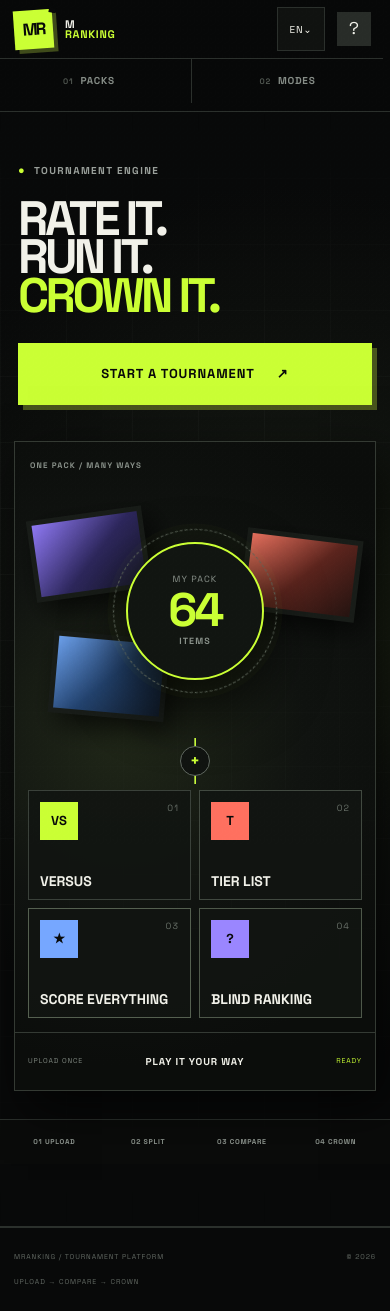
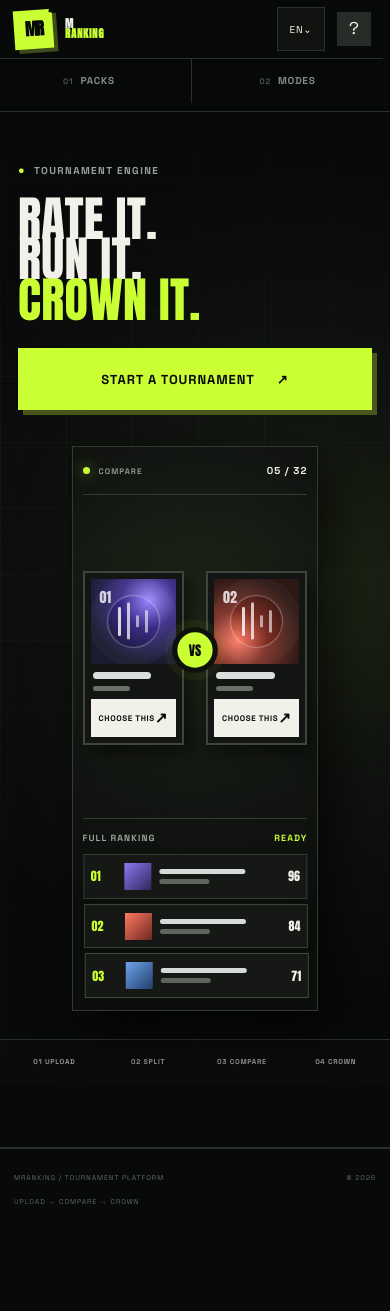
Before and after one commit to bvdcode/MRanking, a Next.js app: page / in a window 390 px wide. After the commit the page ends 1232 px from the top, so only its background shows below. Built offline with nearby package versions, Linux system fonts and the light colour scheme; no server answers.

Commit message:
Replace the home bracket with a ranking preview

```diff
--- a/app/components/home/HomeView.tsx
+++ b/app/components/home/HomeView.tsx
@@ -23,7 +23,7 @@ export function HomeView({ onStart }: { onStart: () => void }) {
           <span>↗</span>
         </button>
       </div>
-      <RankingStudio />
+      <ChoicePreview />
       <div className="home-flow">
         <span>01 {t("UPLOAD")}</span>
         <i>→</i>
@@ -37,53 +37,55 @@ export function HomeView({ onStart }: { onStart: () => void }) {
   );
 }
 
-function RankingStudio() {
+function ChoicePreview() {
   const { t } = useI18n();
-  const modes = [
-    { icon: "VS", label: "Versus" },
-    { icon: "T", label: "Tier List" },
-    { icon: "★", label: "Score Everything" },
-    { icon: "?", label: "Blind Ranking" },
-  ];
   return (
     <div
-      className="ranking-studio"
-      aria-label={t("One pack, many ranking modes")}
+      className="choice-preview"
+      aria-label={t("Choose the one that stays")}
     >
-      <span className="studio-caption">{t("ONE PACK / MANY WAYS")}</span>
-      <div className="studio-input">
-        <div className="studio-media-stack" aria-hidden="true">
-          <i className="studio-media-card studio-media-one" />
-          <i className="studio-media-card studio-media-two" />
-          <i className="studio-media-card studio-media-three" />
-        </div>
-        <div className="studio-pack-core">
-          <small>{t("MY PACK")}</small>
-          <span>64</span>
-          <b>{t("ITEMS")}</b>
-        </div>
+      <header className="preview-head">
+        <span>{t("COMPARE")}</span>
+        <b>05 / 32</b>
+      </header>
+      <div className="preview-duel">
+        {["one", "two"].map((variant, index) => (
+          <article className={`preview-option preview-option-${variant}`} key={variant}>
+            <div className="preview-art" aria-hidden="true">
+              <span>0{index + 1}</span>
+              <i />
+              <i />
+              <i />
+              <i />
+            </div>
+            <div className="preview-track-lines" aria-hidden="true">
+              <b />
+              <i />
+            </div>
+            <div className="preview-pick">
+              <span>{t("Choose this")}</span>
+              <b>↗</b>
+            </div>
+          </article>
+        ))}
+        <div className="preview-vs" aria-hidden="true">VS</div>
       </div>
-      <div className="studio-switch" aria-hidden="true">
-        <i />
-        <span>+</span>
-        <i />
-      </div>
-      <div className="studio-modes">
-        {modes.map((mode, index) => (
-          <div
-            className={`studio-mode-card studio-mode-${index + 1}`}
-            key={mode.label}
-          >
-            <i>{mode.icon}</i>
-            <span>0{index + 1}</span>
-            <b>{t(mode.label)}</b>
+      <div className="preview-ranking">
+        <header>
+          <span>{t("Full ranking")}</span>
+          <b>{t("READY")}</b>
+        </header>
+        {[96, 84, 71].map((score, index) => (
+          <div className={`preview-rank-row preview-rank-${index + 1}`} key={score}>
+            <strong>0{index + 1}</strong>
+            <i aria-hidden="true" />
+            <span aria-hidden="true">
+              <b />
+              <small />
+            </span>
+            <em>{score}</em>
           </div>
         ))}
-      </div>
-      <div className="studio-status">
-        <span>{t("UPLOAD ONCE")}</span>
-        <b>{t("PLAY IT YOUR WAY")}</b>
-        <i>{t("READY")}</i>
       </div>
     </div>
   );
--- a/app/layout.tsx
+++ b/app/layout.tsx
@@ -1,5 +1,5 @@
 import type { Metadata, Viewport } from "next";
-import { Space_Grotesk, Syne } from "next/font/google";
+import { Anton, Space_Grotesk, Syne } from "next/font/google";
 import { headers } from "next/headers";
 import "./globals.css";
 
@@ -11,6 +11,12 @@ const grotesk = Space_Grotesk({
 const syne = Syne({
   variable: "--font-display",
   subsets: ["latin"],
+});
+
+const anton = Anton({
+  variable: "--font-impact",
+  subsets: ["latin"],
+  weight: "400",
 });
 
 export const viewport: Viewport = {
@@ -53,7 +59,9 @@ export async function generateMetadata(): Promise<Metadata> {
 export default function RootLayout({ children }: Readonly<{ children: React.ReactNode }>) {
   return (
     <html lang="en">
-      <body className={`${grotesk.variable} ${syne.variable}`}>{children}</body>
+      <body className={`${grotesk.variable} ${syne.variable} ${anton.variable}`}>
+        {children}
+      </body>
     </html>
   );
 }
--- a/app/styles/base.css
+++ b/app/styles/base.css
@@ -15,7 +15,7 @@
 * { box-sizing: border-box; }
 html { min-height: 100dvh; background: var(--ink); scroll-behavior: smooth; }
 body { min-height: 100dvh; margin: 0; min-width: 1080px; background: var(--ink); color: var(--paper); font-family: var(--font-body), Arial, sans-serif; }
-:lang(en) body { --font-display: var(--font-body); }
+:lang(en) body { --font-display: var(--font-impact); }
 button, input, textarea, select { font: inherit; }
 button, a { color: inherit; -webkit-tap-highlight-color: transparent; }
 button:focus-visible, input:focus-visible, textarea:focus-visible, select:focus-visible, a:focus-visible { outline: 2px solid var(--acid); outline-offset: 2px; }
@@ -68,47 +68,53 @@ button:focus-visible, input:focus-visible, textarea:focus-visible, select:focus-
 .eyebrow { display: flex; align-items: center; gap: 8px; color: #9aa09b; text-transform: uppercase; font-size: 9px; letter-spacing: .17em; font-weight: 800; }
 .eyebrow span { color: var(--acid); font-size: 8px; }
 
-.new-home { min-height: calc(100dvh - 88px); position: relative; display: grid; grid-template-columns: 42% 58%; padding-bottom: 72px; background: radial-gradient(circle at 74% 46%, #202814 0, #10130f 30%, #080909 66%); border-bottom: 1px solid var(--line); }
+.new-home { min-height: calc(100dvh - 88px); position: relative; display: grid; grid-template-columns: minmax(420px,.82fr) minmax(560px,1.18fr); column-gap: clamp(30px,3.5vw,68px); padding: 0 clamp(28px,4vw,72px) 72px clamp(34px,6vw,110px); overflow: hidden; background: radial-gradient(circle at 76% 46%, #202814 0, #10130f 30%, #080909 66%); border-bottom: 1px solid var(--line); }
 .new-home::before { content: ""; position: absolute; inset: 0; pointer-events: none; background-image: linear-gradient(#2a2e2a40 1px, transparent 1px), linear-gradient(90deg,#2a2e2a40 1px,transparent 1px); background-size: 66px 66px; mask-image: linear-gradient(90deg,transparent,#000 55%); }
-.home-copy { align-self: center; padding: 45px 0 25px 7vw; position: relative; z-index: 2; }
+.home-copy { min-width: 0; align-self: center; padding: 45px 0 25px; position: relative; z-index: 3; }
 .home-copy .eyebrow { font-size: 13px; letter-spacing: .14em; }
 .home-copy .eyebrow span { font-size: 11px; }
-.home-copy h1 { margin: 24px 0 35px; font: 850 clamp(68px,6.7vw,118px)/.78 var(--font-display); letter-spacing: -.075em; text-transform: uppercase; }
+.home-copy h1 { margin: 24px 0 35px; font: 400 clamp(68px,6.7vw,118px)/.82 var(--font-display); letter-spacing: .005em; text-transform: uppercase; }
 :lang(ru) .home-copy h1, :lang(uk) .home-copy h1 { font-size: clamp(56px,5.5vw,90px); line-height: .86; }
 .home-copy h1 em { color: var(--acid); font-style: normal; }
 .button.jumbo { min-height: 70px; padding: 0 34px; font-size: 15px; }
-.ranking-studio { margin: 6vh 4vw 3vh 0; min-height: 610px; position: relative; z-index: 2; border: 1px solid #343a33; background: radial-gradient(circle at 30% 45%,#202718 0,#101310 42%,#0b0d0b 76%); box-shadow: 25px 28px 70px #000b; display: grid; grid-template-columns: minmax(250px,.9fr) 92px minmax(330px,1.1fr); grid-template-rows: 1fr 72px; align-items: center; padding: 54px 34px 0; overflow: hidden; }
-.ranking-studio::before { content: ""; position: absolute; inset: 0; pointer-events: none; opacity: .35; background-image: linear-gradient(#30362f55 1px,transparent 1px),linear-gradient(90deg,#30362f55 1px,transparent 1px); background-size: 54px 54px; mask-image: radial-gradient(circle at 55% 50%,#000,transparent 78%); }
-.studio-caption { position: absolute; top: 17px; left: 22px; color: #89918a; font-size: 10px; font-weight: 800; letter-spacing: .14em; }
-.studio-input { min-width: 0; height: 410px; position: relative; display: grid; place-items: center; }
-.studio-media-stack { width: 100%; height: 100%; position: absolute; inset: 0; }
-.studio-media-card { width: 162px; height: 116px; position: absolute; border: 7px solid #181c18; box-shadow: 9px 11px 28px #000a; animation: studio-float 5s ease-in-out infinite; }
-.studio-media-one { left: 2%; top: 8%; background: linear-gradient(135deg,#8e78f3,#2d275c 55%,#17172a); transform: rotate(-8deg); }
-.studio-media-two { right: 0; top: 20%; background: linear-gradient(135deg,#ea725f,#5b241d 52%,#241310); transform: rotate(7deg); animation-delay: -1.8s; }
-.studio-media-three { left: 10%; bottom: 2%; background: linear-gradient(135deg,#6b9fea,#23436f 52%,#101a27); transform: rotate(5deg); animation-delay: -3.2s; }
-.studio-pack-core { width: 190px; height: 190px; position: relative; z-index: 2; border: 2px solid var(--acid); border-radius: 50%; background: #111511; box-shadow: 0 0 0 13px #caff3408,0 22px 55px #000b; display: grid; place-items: center; align-content: center; gap: 3px; animation: studio-core-glow 4s ease-in-out infinite; }
-.studio-pack-core::after { content: ""; width: 224px; height: 224px; position: absolute; border: 1px dashed #596256; border-radius: 50%; animation: studio-orbit 18s linear infinite; }
-.studio-pack-core small, .studio-pack-core b { color: #89918a; font-size: 9px; letter-spacing: .12em; }
-.studio-pack-core span { color: var(--acid); font: 900 64px/.9 var(--font-display); letter-spacing: -.06em; }
-.studio-switch { height: 100%; position: relative; z-index: 2; display: flex; align-items: center; }
-.studio-switch i { height: 2px; flex: 1; background: linear-gradient(90deg,#424a42,var(--acid),#424a42); background-size: 200% 100%; animation: studio-route 3s linear infinite; }
-.studio-switch span { width: 38px; height: 38px; flex: 0 0 38px; border: 1px solid #606860; border-radius: 50%; background: #101310; display: grid; place-items: center; color: var(--acid); font: 800 20px var(--font-display); }
-.studio-modes { position: relative; z-index: 2; display: grid; grid-template-columns: repeat(2,minmax(0,1fr)); gap: 13px; }
-.studio-mode-card { min-height: 154px; border: 1px solid #394039; background: rgba(18,21,18,.92); padding: 16px; display: grid; grid-template-columns: 1fr auto; grid-template-rows: 1fr auto; align-items: start; transition: transform .2s ease,border-color .2s ease,background .2s ease; animation: studio-mode-breathe 6s ease-in-out infinite; }
-.studio-mode-card:hover { transform: translateY(-5px); border-color: var(--acid); background: #192116; }
-.studio-mode-card i { width: 48px; height: 48px; display: grid; place-items: center; background: #242924; color: var(--paper); font: 900 17px var(--font-display); font-style: normal; }
-.studio-mode-card span { color: #697169; font-size: 9px; letter-spacing: .12em; }
-.studio-mode-card b { grid-column: 1 / -1; align-self: end; font: 850 19px/1 var(--font-display); text-transform: uppercase; }
-.studio-mode-1 i { background: var(--acid); color: var(--ink); }
-.studio-mode-2 { animation-delay: -1.5s; }
-.studio-mode-2 i { background: var(--coral); color: var(--ink); }
-.studio-mode-3 { animation-delay: -3s; }
-.studio-mode-3 i { background: var(--blue); color: var(--ink); }
-.studio-mode-4 { animation-delay: -4.5s; }
-.studio-mode-4 i { background: var(--violet); color: var(--ink); }
-.studio-status { min-width: 0; grid-column: 1 / -1; align-self: stretch; position: relative; z-index: 2; border-top: 1px solid #343a34; display: grid; grid-template-columns: 1fr auto 1fr; align-items: center; gap: 15px; color: #7e867f; font-size: 9px; letter-spacing: .12em; }
-.studio-status b { color: var(--paper); font: 800 13px var(--font-display); }
-.studio-status i { justify-self: end; color: var(--acid); font-style: normal; }
+.choice-preview { width: 100%; max-width: 760px; min-width: 0; min-height: 620px; margin: 5vh 0 3vh; justify-self: end; align-self: center; position: relative; z-index: 2; border: 1px solid #343a33; background: radial-gradient(circle at 50% 32%,#202718 0,#111411 46%,#0b0d0b 78%); box-shadow: 25px 28px 70px #000b; padding: 0 26px 26px; display: grid; grid-template-rows: 54px minmax(300px,1fr) 194px; overflow: hidden; }
+.choice-preview::before { content: ""; position: absolute; inset: 0; pointer-events: none; opacity: .3; background-image: linear-gradient(#30362f55 1px,transparent 1px),linear-gradient(90deg,#30362f55 1px,transparent 1px); background-size: 54px 54px; mask-image: radial-gradient(circle at 50% 40%,#000,transparent 82%); }
+.preview-head { position: relative; z-index: 2; border-bottom: 1px solid #343a34; display: flex; align-items: center; justify-content: space-between; color: #8f9790; font-size: 10px; font-weight: 800; letter-spacing: .13em; }
+.preview-head span::before { content: ""; width: 7px; height: 7px; margin-right: 9px; display: inline-block; border-radius: 50%; background: var(--acid); box-shadow: 0 0 14px #caff34aa; }
+.preview-head b { color: var(--paper); font-size: 12px; }
+.preview-duel { min-width: 0; position: relative; z-index: 2; display: grid; grid-template-columns: repeat(2,minmax(0,1fr)); align-items: center; gap: 54px; padding: 22px 0 18px; }
+.preview-option { min-width: 0; border: 2px solid #3e453e; background: #121512; padding: 10px; box-shadow: 10px 12px 28px #0008; transition: transform .2s ease,border-color .2s ease; animation: preview-choice 7s ease-in-out infinite; }
+.preview-option-two { animation-delay: -3.5s; }
+.preview-art { aspect-ratio: 1 / 1; position: relative; overflow: hidden; display: flex; align-items: center; justify-content: center; gap: 6px; background: radial-gradient(circle at 68% 25%,#9d86ff 0,#392c87 32%,#15152a 72%); }
+.preview-option-two .preview-art { background: radial-gradient(circle at 28% 72%,#ff7a65 0,#7a2d23 34%,#271310 74%); }
+.preview-art::before { content: ""; width: 62%; height: 62%; position: absolute; border: 1px solid #ffffff66; border-radius: 50%; box-shadow: 0 0 0 18px #ffffff08,0 0 0 36px #ffffff06; animation: preview-disc 8s linear infinite; }
+.preview-art span { position: absolute; top: 12px; left: 13px; z-index: 2; color: #ffffffcc; font: 400 18px var(--font-display); }
+.preview-art i { width: 4px; height: 34%; position: relative; z-index: 2; background: #fff; border-radius: 4px; opacity: .82; animation: preview-wave 1.4s ease-in-out infinite; }
+.preview-art i:nth-of-type(2) { height: 52%; animation-delay: -.3s; }
+.preview-art i:nth-of-type(3) { height: 24%; animation-delay: -.6s; }
+.preview-art i:nth-of-type(4) { height: 43%; animation-delay: -.9s; }
+.preview-track-lines { height: 45px; padding: 11px 4px 7px; display: grid; gap: 6px; }
+.preview-track-lines b, .preview-track-lines i { display: block; border-radius: 4px; background: #dbdfdc; }
+.preview-track-lines b { width: 72%; height: 7px; }
+.preview-track-lines i { width: 46%; height: 5px; background: #686f69; }
+.preview-pick { min-height: 42px; padding: 0 13px; display: flex; align-items: center; justify-content: space-between; background: var(--paper); color: var(--ink); font-size: 10px; font-weight: 900; letter-spacing: .08em; text-transform: uppercase; }
+.preview-pick b { font-size: 18px; }
+.preview-vs { width: 56px; height: 56px; position: absolute; z-index: 4; left: 50%; top: 48%; translate: -50% -50%; border: 7px solid #0d100d; border-radius: 50%; display: grid; place-items: center; background: var(--acid); color: var(--ink); font: 400 17px var(--font-display); animation: preview-vs-pulse 3.5s ease-in-out infinite; }
+.preview-ranking { min-width: 0; position: relative; z-index: 2; border-top: 1px solid #343a34; padding-top: 13px; display: grid; gap: 7px; }
+.preview-ranking > header { display: flex; align-items: center; justify-content: space-between; color: #9aa19b; font-size: 9px; font-weight: 800; letter-spacing: .12em; text-transform: uppercase; }
+.preview-ranking > header b { color: var(--acid); }
+.preview-rank-row { min-width: 0; min-height: 42px; border: 1px solid #313631; background: #151815; display: grid; grid-template-columns: 34px 32px minmax(0,1fr) 36px; align-items: center; gap: 10px; padding: 5px 11px; animation: preview-rank-shift 5s ease-in-out infinite; }
+.preview-rank-row strong { color: var(--acid); font: 400 15px var(--font-display); }
+.preview-rank-row > i { width: 30px; height: 30px; display: block; background: linear-gradient(135deg,#8e78f3,#2d275c); }
+.preview-rank-2 { animation-delay: -.4s; }
+.preview-rank-2 > i { background: linear-gradient(135deg,#ff7963,#6d291f); }
+.preview-rank-3 { animation-delay: -.8s; }
+.preview-rank-3 > i { background: linear-gradient(135deg,#70a3ed,#203f6b); }
+.preview-rank-row > span { min-width: 0; display: grid; gap: 5px; }
+.preview-rank-row > span b, .preview-rank-row > span small { height: 5px; display: block; border-radius: 3px; background: #d7dbd8; }
+.preview-rank-row > span b { width: min(82%,220px); }
+.preview-rank-row > span small { width: min(48%,130px); background: #5e655f; }
+.preview-rank-row em { justify-self: end; color: var(--paper); font: 400 15px var(--font-display); font-style: normal; }
 .home-flow { position: absolute; bottom: 0; left: 0; right: 0; height: 72px; display: flex; align-items: center; justify-content: center; gap: 33px; border-top: 1px solid var(--line); background: #0a0b0a; color: #929a93; font-size: 11px; font-weight: 700; letter-spacing: .1em; }
 .home-flow i { color: var(--acid); font-style: normal; font-size: 17px; }
 
--- a/app/styles/features.css
+++ b/app/styles/features.css
@@ -225,11 +225,11 @@ footer { height: 90px; border-top: 1px solid var(--line); padding: 0 48px; displ
 
 @keyframes nav-in { from { transform: scaleX(0); } }
 @keyframes menu-in { from { opacity: 0; transform: translateY(-6px); } }
-@keyframes studio-float { 50% { translate: 0 -8px; } }
-@keyframes studio-core-glow { 50% { box-shadow: 0 0 0 19px #caff3405,0 25px 62px #000d; } }
-@keyframes studio-orbit { to { transform: rotate(360deg); } }
-@keyframes studio-route { to { background-position: -200% 0; } }
-@keyframes studio-mode-breathe { 50% { border-color: #566151; } }
+@keyframes preview-choice { 0%,42%,58%,100% { border-color: #3e453e; transform: translateY(0); } 48%,52% { border-color: var(--acid); transform: translateY(-4px); } }
+@keyframes preview-disc { to { transform: rotate(360deg); } }
+@keyframes preview-wave { 50% { transform: scaleY(.55); opacity: .55; } }
+@keyframes preview-vs-pulse { 50% { box-shadow: 0 0 0 8px #caff340d; transform: scale(1.04); } }
+@keyframes preview-rank-shift { 50% { border-color: #4d5749; transform: translateX(3px); } }
 @keyframes spin { to { transform: rotate(360deg); } }
 @keyframes loading-slide { 0% { transform: translateX(-110%); } 100% { transform: translateX(360%); } }
 @keyframes match-enter { from { opacity: 0; transform: scale(.965); } }
--- a/app/styles/responsive.css
+++ b/app/styles/responsive.css
@@ -5,12 +5,10 @@
 @media (max-width: 1250px) {
   body { min-width: 1000px; }
   .topbar { padding: 0 28px; grid-template-columns: 220px 1fr 220px; }
-  .new-home { grid-template-columns: 40% 60%; }
-  .home-copy { padding-left: 4vw; }
+  .new-home { grid-template-columns: minmax(360px,.78fr) minmax(500px,1.22fr); column-gap: 24px; padding-left: 4vw; padding-right: 2vw; }
   .home-copy h1 { font-size: 68px; }
-  .ranking-studio { margin-right: 2vw; grid-template-columns: minmax(220px,.85fr) 70px minmax(300px,1.15fr); padding: 50px 22px 0; }
-  .studio-media-card { width: 138px; height: 102px; }
-  .studio-pack-core { width: 170px; height: 170px; }
+  .choice-preview { min-height: 580px; padding: 0 20px 20px; grid-template-rows: 50px minmax(290px,1fr) 188px; }
+  .preview-duel { gap: 38px; }
   .page-wrap { padding-left: 30px; padding-right: 30px; }
   .duel-board { width: 100%; grid-template-columns: minmax(0,1fr) 64px minmax(0,1fr); }
   .track-choice { min-height: 560px; }
@@ -35,9 +33,7 @@
   .new-home::before { mask-image: linear-gradient(transparent,#000 35%,transparent); }
   .home-copy { padding: 72px 7vw 48px; }
   .home-copy h1, :lang(ru) .home-copy h1, :lang(uk) .home-copy h1 { font-size: clamp(62px,14vw,92px); }
-  .ranking-studio { width: auto; min-height: 540px; margin: 0 5vw 42px; padding: 52px 24px 0; grid-template-columns: minmax(220px,.85fr) 68px minmax(320px,1.15fr); box-shadow: 14px 17px 48px #000a; }
-  .studio-input { height: 370px; }
-  .studio-mode-card { min-height: 135px; }
+  .choice-preview { width: min(90vw,760px); min-height: 620px; margin: 0 auto 42px; justify-self: center; box-shadow: 14px 17px 48px #000a; }
   .home-flow { height: 62px; gap: 18px; }
 
   .source-grid { grid-template-columns: repeat(2,minmax(0,1fr)); }
@@ -112,27 +108,23 @@
   .new-home > * { min-width: 0; }
   .home-copy { padding: 50px 18px 36px; }
   .home-copy .eyebrow { font-size: 10px; }
-  .home-copy h1, :lang(ru) .home-copy h1, :lang(uk) .home-copy h1 { margin: 20px 0 28px; font-size: clamp(39px,12.4vw,64px); line-height: .8; }
+  .home-copy h1, :lang(ru) .home-copy h1, :lang(uk) .home-copy h1 { margin: 20px 0 28px; font-size: clamp(39px,12.4vw,64px); line-height: .84; }
   .button.jumbo { width: 100%; min-height: 62px; padding: 0 20px; font-size: 13px; }
-  .ranking-studio { min-width: 0; min-height: 650px; margin: 0 14px 28px; padding: 54px 13px 0; display: flex; flex-direction: column; gap: 12px; }
-  .studio-caption { left: 15px; font-size: 8px; }
-  .studio-input { width: 100%; height: 230px; flex: 0 0 230px; }
-  .studio-media-card { width: 116px; height: 82px; border-width: 5px; }
-  .studio-media-one { left: 1%; }
-  .studio-media-two { right: 1%; }
-  .studio-media-three { left: 7%; }
-  .studio-pack-core { width: 138px; height: 138px; }
-  .studio-pack-core::after { width: 164px; height: 164px; }
-  .studio-pack-core span { font-size: 47px; }
-  .studio-switch { width: 100%; height: 40px; flex: 0 0 40px; flex-direction: column; }
-  .studio-switch i { width: 2px; min-height: 8px; }
-  .studio-switch span { width: 30px; height: 30px; flex-basis: 30px; font-size: 16px; }
-  .studio-modes { width: 100%; gap: 8px; }
-  .studio-mode-card { min-height: 110px; padding: 11px; }
-  .studio-mode-card i { width: 38px; height: 38px; font-size: 13px; }
-  .studio-mode-card b { font-size: 14px; }
-  .studio-status { width: calc(100% + 26px); min-height: 58px; margin: auto -13px 0; padding: 0 13px; flex: 0 0 58px; gap: 8px; font-size: 7px; }
-  .studio-status b { text-align: center; font-size: 10px; }
+  .choice-preview { width: auto; min-width: 0; min-height: 565px; margin: 0 14px 28px; padding: 0 10px 12px; grid-template-rows: 48px minmax(245px,1fr) 180px; }
+  .preview-head { font-size: 8px; }
+  .preview-head b { font-size: 10px; }
+  .preview-duel { gap: 22px; padding: 14px 0 12px; }
+  .preview-option { padding: 6px; box-shadow: 6px 8px 18px #0008; }
+  .preview-art span { top: 8px; left: 9px; font-size: 14px; }
+  .preview-art i { width: 3px; gap: 4px; }
+  .preview-track-lines { height: 35px; padding: 8px 2px 5px; gap: 4px; }
+  .preview-pick { min-height: 38px; padding: 0 8px; font-size: 8px; }
+  .preview-pick b { font-size: 15px; }
+  .preview-vs { width: 44px; height: 44px; border-width: 5px; font-size: 13px; }
+  .preview-ranking { padding-top: 10px; gap: 5px; }
+  .preview-rank-row { min-height: 39px; grid-template-columns: 26px 28px minmax(0,1fr) 28px; gap: 7px; padding: 4px 7px; }
+  .preview-rank-row strong, .preview-rank-row em { font-size: 12px; }
+  .preview-rank-row > i { width: 27px; height: 27px; }
   .home-flow { position: static; height: auto; padding: 17px 10px; display: grid; grid-template-columns: repeat(4,1fr); gap: 5px; font-size: 7px; text-align: center; }
   .home-flow i { display: none; }
 
```
Also changed, not shown: 1 other file (tests, documents, lock files or other folders).
